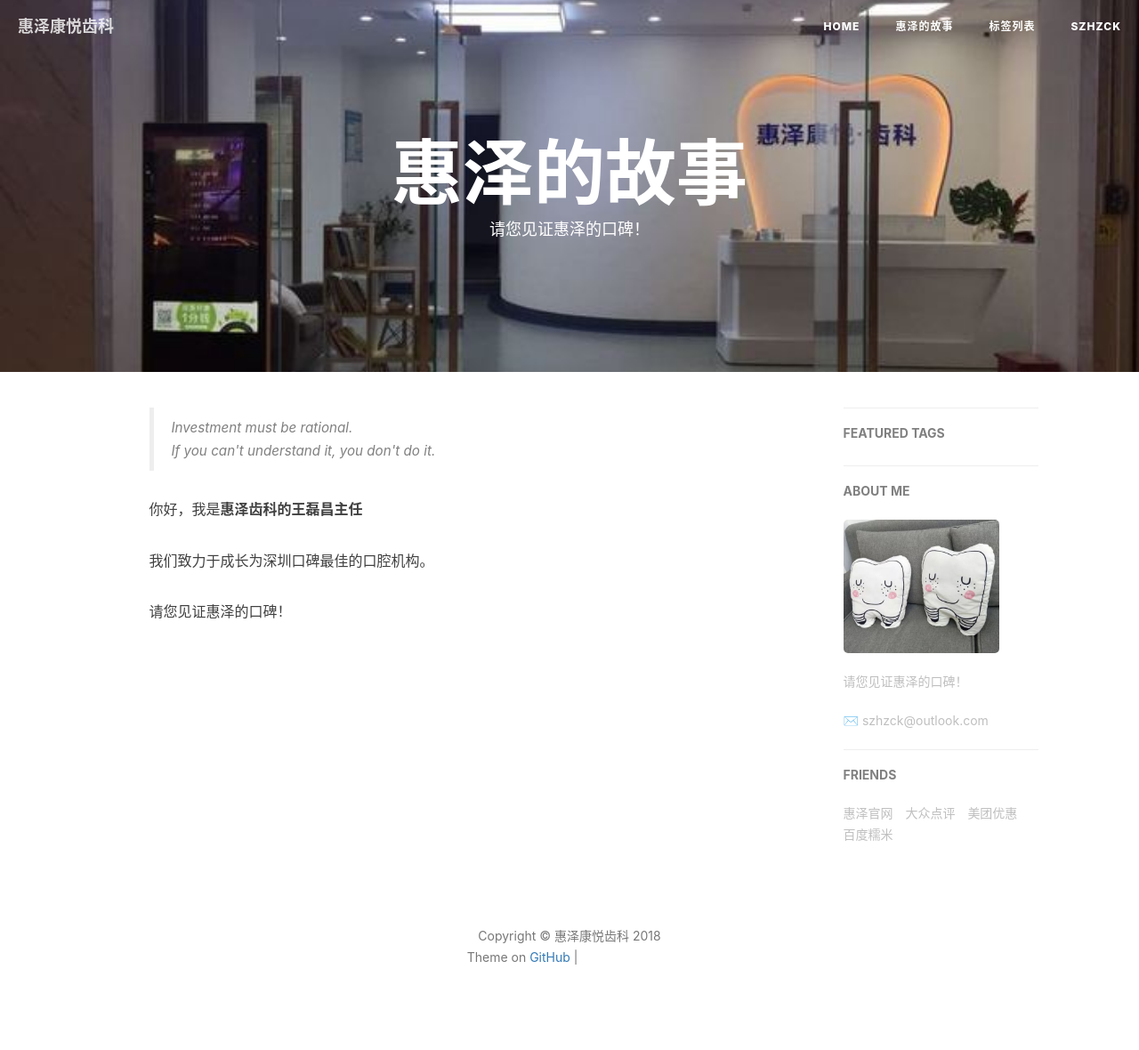
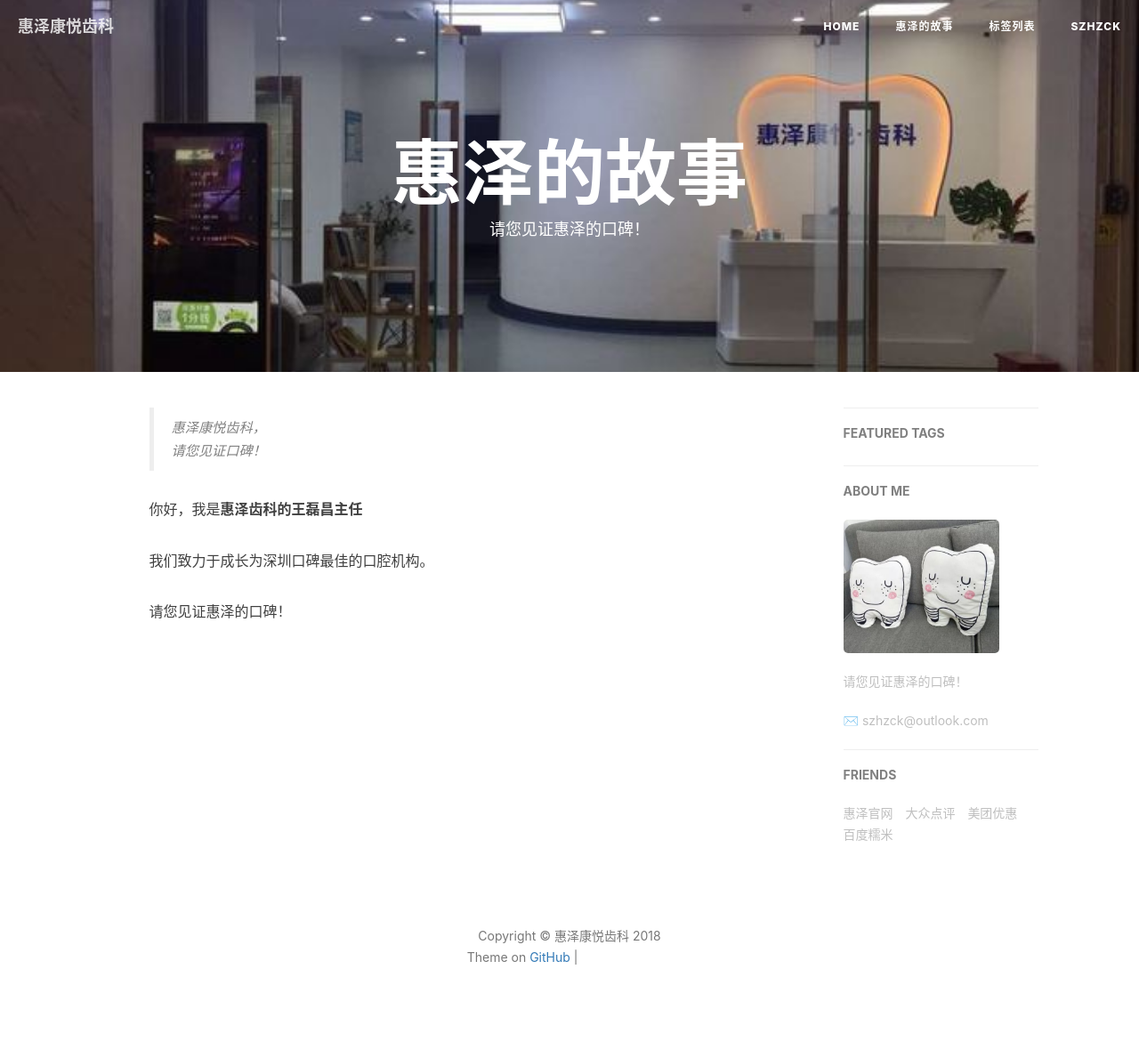
Before and after one commit to szhzck/szhzck.github.io, a Jekyll site: the page built from about.html, in a window 1280 px wide. Shown: the whole page at 89% size. Built offline with Jekyll 4.4.1, drawn with Linux system fonts in a browser that asks for light colours; nearby versions of some CDN libraries; comment, search, counter and statistics services are not loaded; grey boxes are pictures that could not be loaded.

Commit message:
Update about.html

```diff
--- a/about.html
+++ b/about.html
@@ -15,8 +15,8 @@ header-img: "img/home-bg-menmian.jpg"
 <div class="zh post-container">
 
     <!--copied from markdown -->
-    <blockquote><p>Investment must be rational.<br>
-     If you can't understand it, you don't do it.</p></blockquote>
+    <blockquote><p>惠泽康悦齿科，<br>
+     请您见证口碑！</p></blockquote>
 
     <p>你好，我是<strong>惠泽齿科的王磊昌主任</strong></p>
 
```
